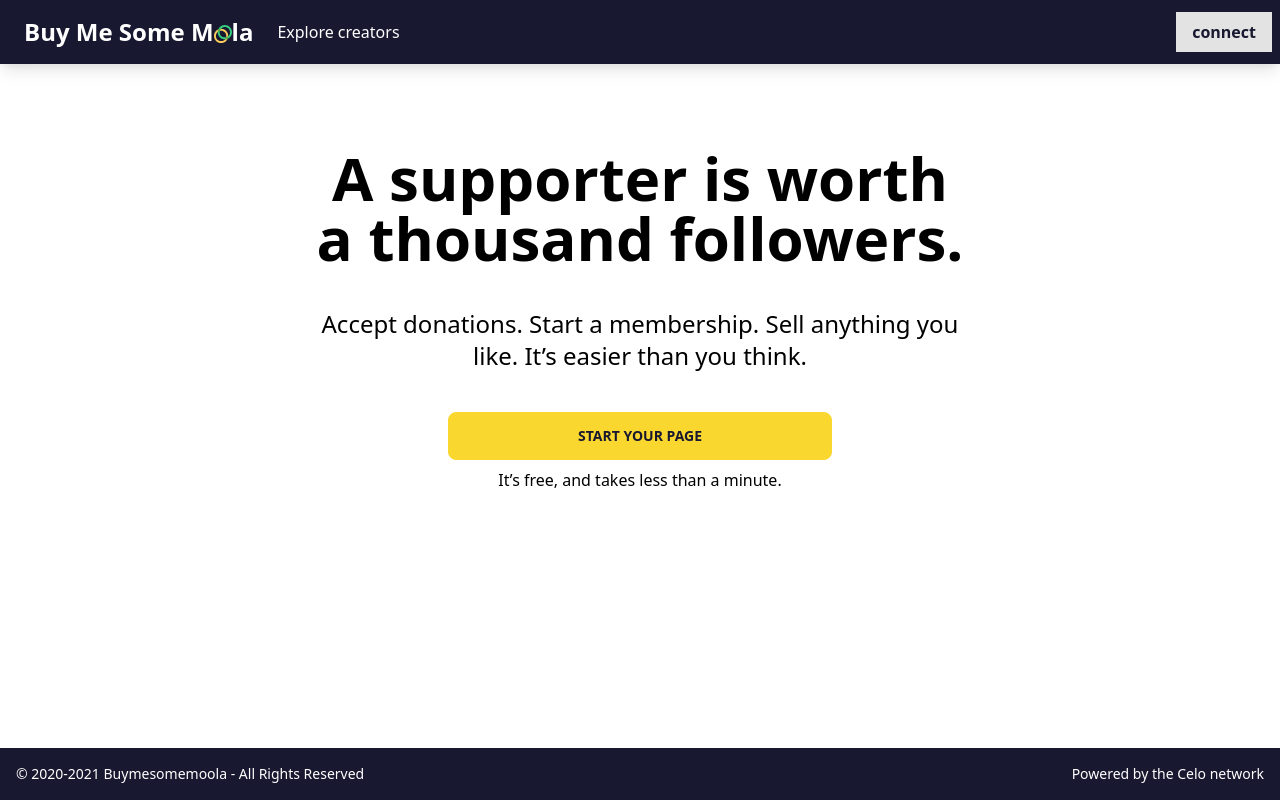
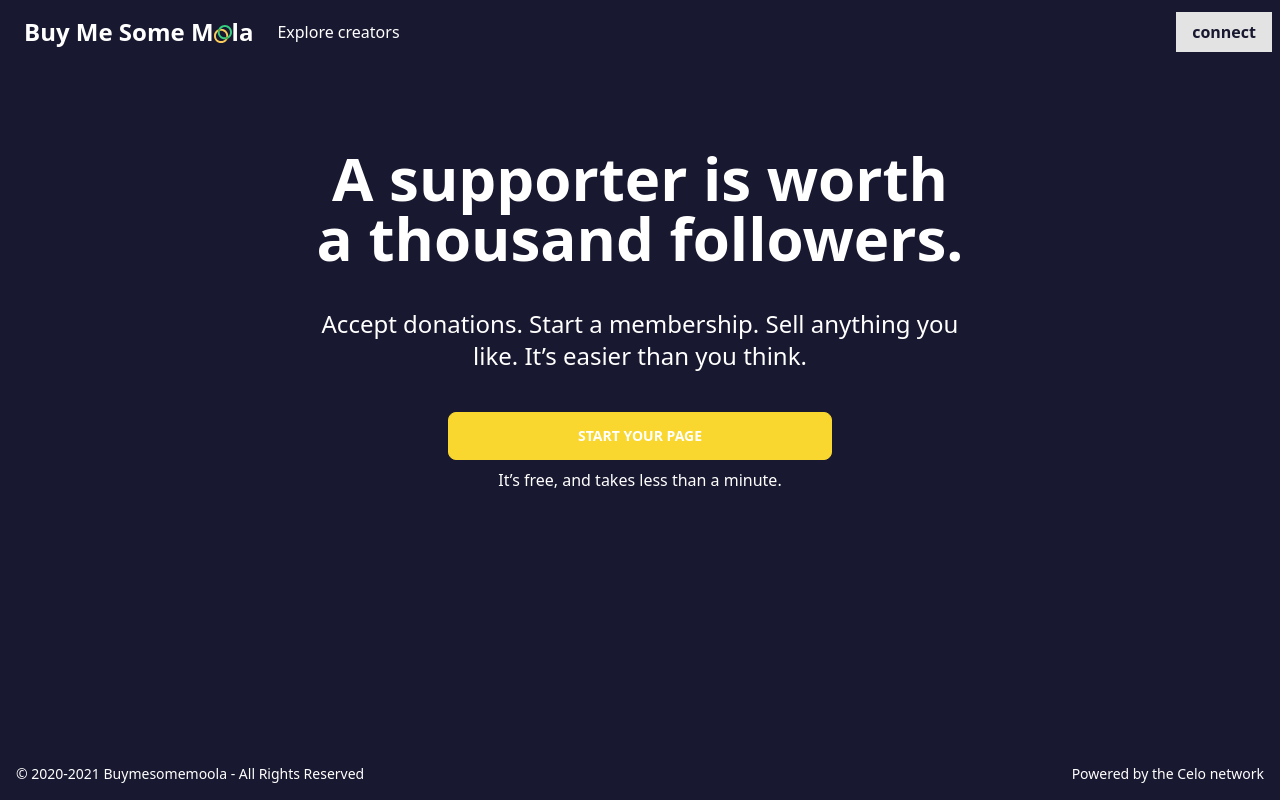
Before and after one commit to hussamkhatib/buymesomemoola, a Next.js app: page / in a window 1280 px wide. Built offline with nearby package versions, Linux system fonts and the light colour scheme.

Commit message:
feat: change background of landing page to dark

```diff
--- a/pages/index.jsx
+++ b/pages/index.jsx
@@ -3,7 +3,7 @@ import Hero from '../src/components/home/Hero';
 
 export default function HomePage() {
   return (
-    <div>
+    <div className="bg-neutral">
       <Hero />
     </div>
   );
--- a/src/components/home/Hero.jsx
+++ b/src/components/home/Hero.jsx
@@ -3,17 +3,22 @@ import React from 'react';
 function Hero() {
   return (
     <div className="flex flex-col items-center justify-center px-2 h-hero max-w-2xl mx-auto">
-      <h3 className="text-2xl md:text-4xl lg:text-6xl pb-4 md:pb-7 lg:pb-10 font-bold text-center">
+      <h3 className="text-secondary-content text-2xl md:text-4xl lg:text-6xl pb-4 md:pb-7 lg:pb-10 font-bold text-center">
         A supporter is worth a thousand followers.
       </h3>
-      <p className="md:text-lg lg:text-2xl text-center pb-4 md:pb-7 lg:pb-10">
+      <p className="text-secondary-content md:text-lg lg:text-2xl text-center pb-4 md:pb-7 lg:pb-10">
         Accept donations. Start a membership. Sell anything you like. It’s
         easier than you think.
       </p>
-      <button className="btn btn-primary w-96 mb-2" type="button">
+      <button
+        className="text-secondary-content btn btn-primary w-96 mb-2"
+        type="button"
+      >
         Start your page
       </button>
-      <p>It’s free, and takes less than a minute.</p>
+      <p className="text-secondary-content">
+        It’s free, and takes less than a minute.
+      </p>
     </div>
   );
 }
```
